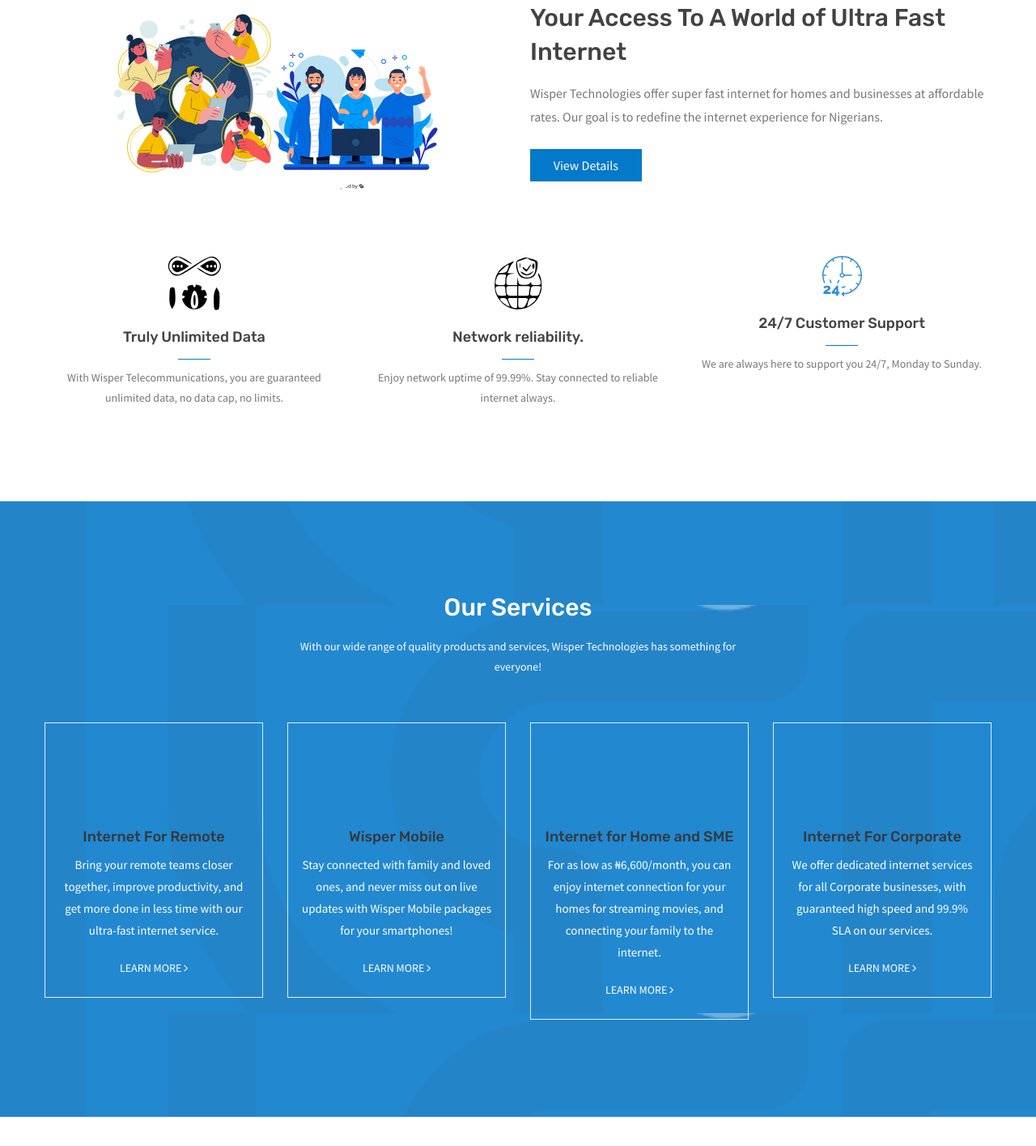
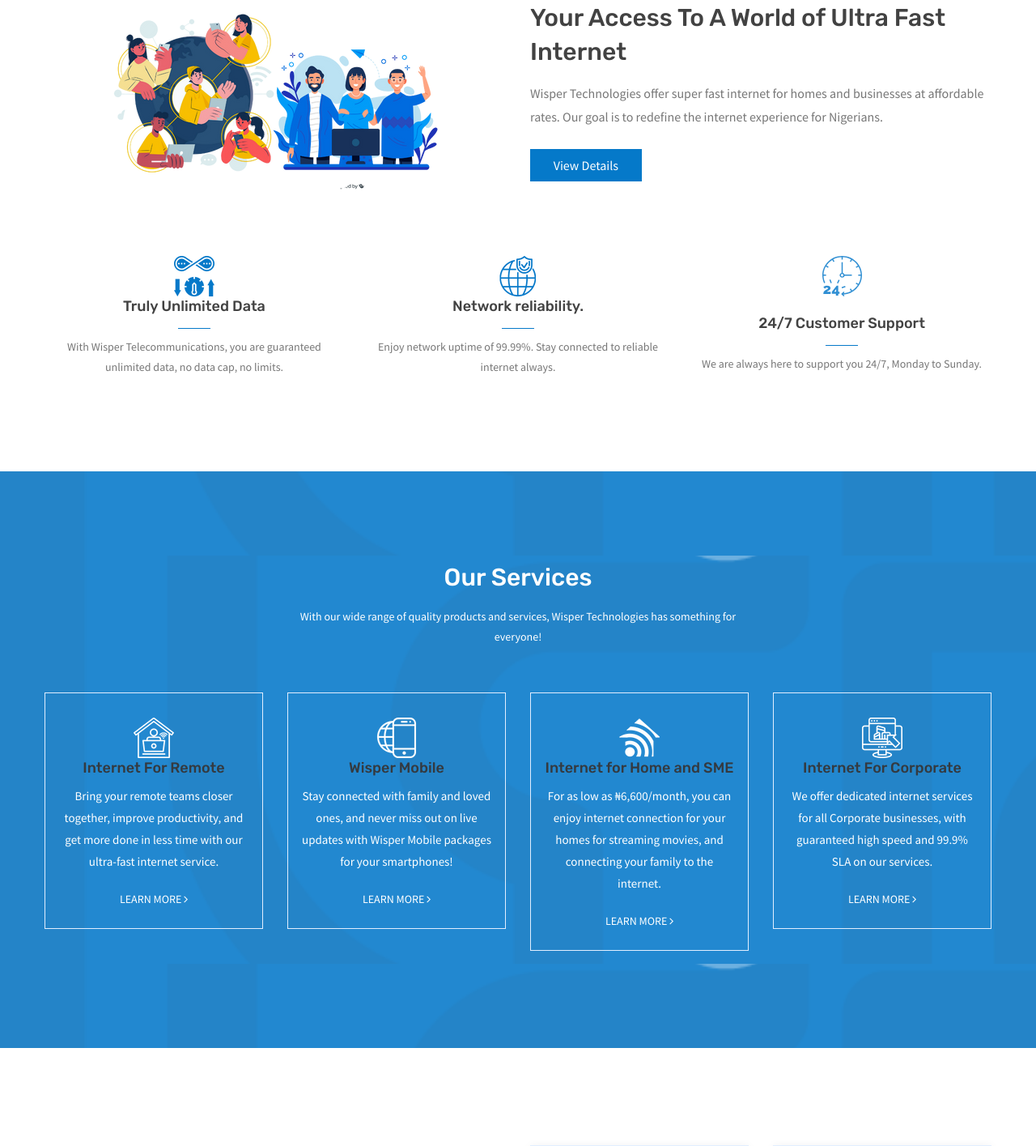
Before and after one commit to WisperHQ/wisper-isp, a PHP site: page / in a window 1280 px wide. Shown: the part 853-2268 px from the top of the page at 81% size. Run offline with PHP 8.4, Linux system fonts and the light colour scheme.

Commit message:
new icons in png

```diff
--- a/index.php
+++ b/index.php
@@ -99,7 +99,7 @@
                 <div class="col-md-4 col-sm-6">
                     <div class="single-feature single-feature-img-top text-center" data-animate="fadeInUp" data-delay=".1">
                         <div class="single-feature-img">
-                            <img src="img/icons/setup.svg" alt="" class="svg">
+                            <img src="img/icons/1.png" alt="" class="png">
                         </div>
                         <div class="single-feature-content">
                             <h4>Truly Unlimited Data</h4>
@@ -110,7 +110,7 @@
                 <div class="col-md-4 col-sm-6">
                     <div class="single-feature single-feature-img-top text-center" data-animate="fadeInUp" data-delay=".4">
                         <div class="single-feature-img">
-                            <img src="img/icons/download.svg" alt="" class="svg">
+                            <img src="img/icons/2.png" alt="" class="png">
                         </div>
                         <div class="single-feature-content">
                             <h4>Network reliability.</h4>
@@ -148,7 +148,7 @@
             <div class="row text-white">
                 <div class="col-lg-3 col-sm-6">
                     <div class="single-service text-center" data-animate="fadeInUp" data-delay=".1">
-                        <img  src="img/icons/earth.svg" alt="" class="svg text-dark">
+                        <img  src="img/icons/3.png" alt="" class="png">
                         <h4 class="text-dark">Internet For Remote</h4>
                         <p>Bring your remote teams closer together, improve productivity, and get more done in less time with our ultra-fast internet service.</p>
                         <a class="text-white" href="internet-remote-work.php">Learn More <i class="fa fa-angle-right"></i></a>
@@ -156,7 +156,7 @@
                 </div>
                 <div class="col-lg-3 col-sm-6">
                     <div class="single-service text-center" data-animate="fadeInUp" data-delay=".4">
-                        <img src="img/icons/phone.svg" alt="" class="svg text-dark">
+                        <img src="img/icons/4.png" alt="" class="png">
                         <h4 class="text-dark">Wisper Mobile</h4>
                         <p>Stay connected with family and loved ones, and never miss out on live updates with Wisper Mobile packages for your smartphones!</p>
                         <a class="text-white" href="internet-wisper-mobile.php">Learn More <i class="fa fa-angle-right"></i></a>
@@ -164,7 +164,7 @@
                 </div>
                 <div class="col-lg-3 col-sm-6">
                     <div class="single-service text-center" data-animate="fadeInUp" data-delay=".7">
-                        <img src="img/icons/tv.svg" alt="" class="svg text-dark">
+                        <img src="img/icons/5.png" alt="" class="png">
                         <h4 class="text-dark">Internet for Home and SME</h4>
                         <p>For as low as  ₦6,600/month, you can enjoy internet connection for your homes for streaming movies, and connecting your family to the internet.</p>
                         <a class="text-white" href="internet-home-sme.php">Learn More <i class="fa fa-angle-right"></i></a>
@@ -172,7 +172,7 @@
                 </div>
                 <div class="col-lg-3 col-sm-6">
                     <div class="single-service text-center" data-animate="fadeInUp" data-delay="1">
-                        <img src="img/icons/server.svg" alt="" class="svg text-dark">
+                        <img src="img/icons/6.png" alt="" class="png">
                         <h4 class="text-dark">Internet For Corporate</h4>
                         <p>We offer dedicated internet services for all Corporate businesses, with guaranteed high speed and 99.9% SLA on our services.</p>
                         <a class="text-white" href="internet-corporate.php">Learn More <i class="fa fa-angle-right"></i></a>
```
Also changed, not shown: img/icons/3.png (added), img/icons/4.png (added), img/icons/5.png (added), img/icons/6.png (added).
